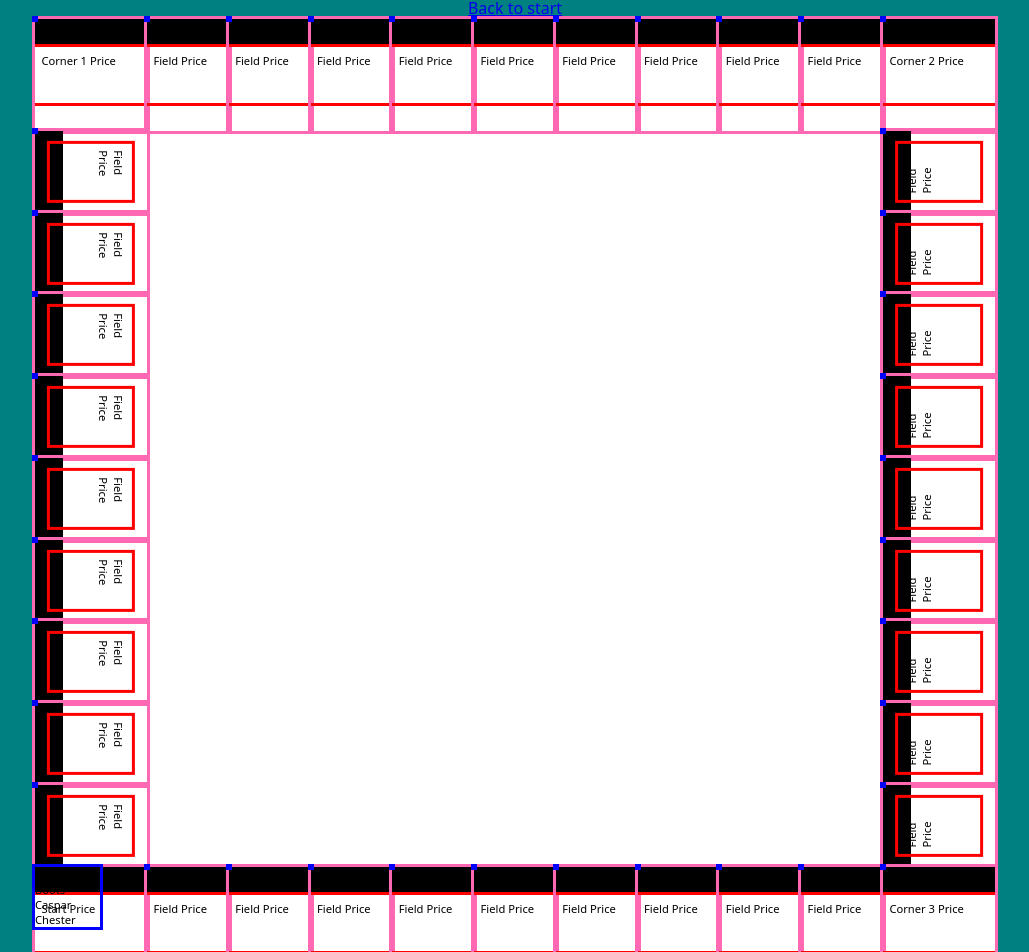
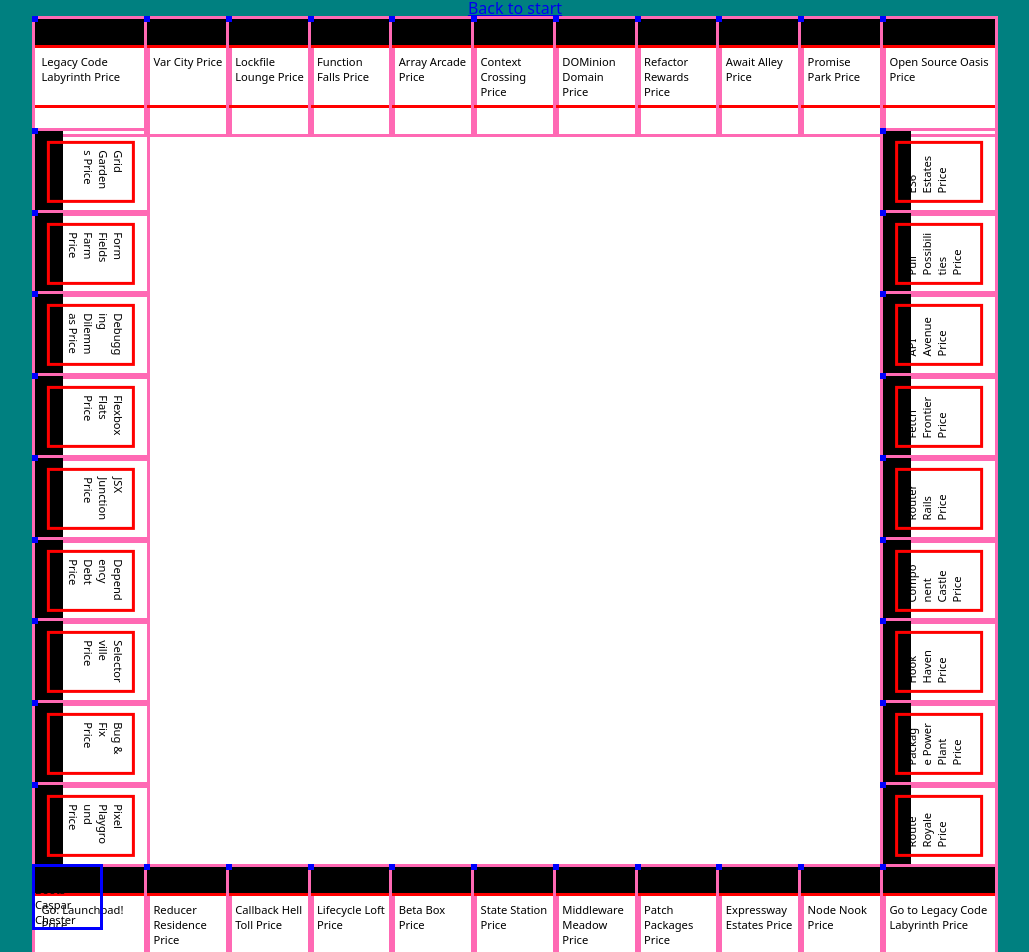
Before and after one commit to mbosselmann/pyropoly, a Next.js app: page /board in a window 1280 px wide. Shown: the part 205-1157 px from the top of the page, without its empty margins (125-1154 px from the left). Built offline with nearby package versions, Linux system fonts and the light colour scheme.

Commit message:
Update data

```diff
--- a/src/db.js
+++ b/src/db.js
@@ -2,69 +2,80 @@ export const fields = [
   [
     {
       id: 1,
-      name: "Corner 1",
+      name: "Legacy Code Labyrinth",
+      type: "jail",
       fieldNumber: 4,
       message: "Challenge Time! Can you apply your current learnings?",
     },
     {
       id: 2,
-      name: "Field",
+      name: "Var City",
+      type: "property",
       fieldNumber: 5,
       message:
         "This one is a tough topic. Try to gain the chance to free yourself from here by rolling the dice.",
     },
     {
       id: 3,
-      name: "Field",
+      name: "Lockfile Lounge",
+      type: "utility",
       fieldNumber: 6,
       message:
         "Yeah! Let's learn more about it to fetch what we can. We gonna fetch them all!",
     },
     {
       id: 4,
-      name: "Field",
+      name: "Function Falls",
+      type: "property",
       fieldNumber: 7,
       message: "If we have no structure we do not find anything in our code.",
     },
     {
       id: 5,
-      name: "Field",
+      name: "Array Arcade",
+      type: "property",
       fieldNumber: 8,
       message: "If we have no structure we do not find anything in our code.",
     },
     {
       id: 6,
-      name: "Field",
+      name: "Context Crossing",
+      type: "railroad",
       fieldNumber: 9,
       message: "If we have no structure we do not find anything in our code.",
     },
     {
       id: 7,
-      name: "Field",
+      name: "DOMinion Domain",
+      type: "property",
       fieldNumber: 10,
       message: "If we have no structure we do not find anything in our code.",
     },
     {
       id: 8,
-      name: "Field",
+      name: "Refactor Rewards",
+      type: "chest",
       fieldNumber: 11,
       message: "If we have no structure we do not find anything in our code.",
     },
     {
       id: 9,
-      name: "Field",
+      name: "Await Alley",
+      type: "property",
       fieldNumber: 12,
       message: "If we have no structure we do not find anything in our code.",
     },
     {
       id: 10,
-      name: "Field",
+      name: "Promise Park",
+      type: "property",
       fieldNumber: 13,
       message: "If we have no structure we do not find anything in our code.",
     },
     {
       id: 11,
-      name: "Corner 2",
+      name: "Open Source Oasis",
+      type: "bonus",
       fieldNumber: 14,
       message:
         "You arrived on the recap field for endlessly repeating the learned topics by coding some recap projects. Try to show that you can apply your knowledge and that you are ready to move forward.",
@@ -73,62 +84,71 @@ export const fields = [
   [
     {
       id: 9,
-      name: "Field",
+      name: "Grid Gardens",
+      type: "property",
       fieldNumber: 9,
       message:
         "We have structure, we have stylings, now we want interaction! Let's go!",
     },
     {
       id: 8,
-      name: "Field",
+      name: "Form Fields Farm",
+      type: "property",
       fieldNumber: 8,
       message:
         "We have structure, we have stylings, now we want interaction! Let's go!",
     },
     {
       id: 7,
-      name: "Field",
+      name: "Debugging Dilemmas",
+      type: "chance",
       fieldNumber: 7,
       message:
         "We have structure, we have stylings, now we want interaction! Let's go!",
     },
     {
       id: 6,
-      name: "Field",
+      name: "Flexbox Flats",
+      type: "property",
       fieldNumber: 6,
       message:
         "We have structure, we have stylings, now we want interaction! Let's go!",
     },
     {
       id: 5,
-      name: "Field",
+      name: "JSX Junction",
+      type: "railroad",
       fieldNumber: 5,
       message:
         "We have structure, we have stylings, now we want interaction! Let's go!",
     },
     {
       id: 4,
-      name: "Field",
+      name: "Dependency Debt",
+      type: "tax",
       fieldNumber: 4,
       message:
         "We have structure, we have stylings, now we want interaction! Let's go!",
     },
     {
       id: 3,
-      name: "Field",
+      name: "Selectorville",
+      type: "property",
       fieldNumber: 3,
       message:
         "We have structure, we have stylings, now we want interaction! Let's go!",
     },
     {
       id: 2,
-      name: "Field",
+      name: "Bug & Fix",
+      type: "chest",
       fieldNumber: 2,
       message: "Styling seems more complicated than it seems.",
     },
     {
       id: 1,
-      name: "Field",
+      name: "Pixel Playground",
+      type: "property",
       fieldNumber: 1,
       message: "Nice start! Let's learn all about semantics.",
     },
@@ -136,56 +156,70 @@ export const fields = [
   [
     {
       id: 1,
-      name: "Field",
+      name: "ES6 Estates",
+      type: "property",
       fieldNumber: 9,
       message: "Challenge accepted! Understand the basics.",
     },
-    { id: 2, name: "Field", fieldNumber: 10, message: "..." },
+    {
+      id: 2,
+      name: "Pull Possibilities",
+      type: "chance",
+      fieldNumber: 10,
+      message: "...",
+    },
     {
       id: 3,
-      name: "Field",
+      name: "API Avenue",
+      type: "property",
+      fieldNumber: 12,
+      message:
+        "Nice to be here and relax. Throw the dice to see if you want to stay here longer.",
+    },
+    {
+      id: 4,
+      name: "Fetch Frontier",
+      type: "property",
+      fieldNumber: 13,
+      message:
+        "Nice to be here and relax. Throw the dice to see if you want to stay here longer.",
+    },
+    {
+      id: 5,
+      name: "Router Rails",
+      type: "railroad",
       fieldNumber: 11,
       message:
         "Nice to be here and relax. Throw the dice to see if you want to stay here longer.",
     },
     {
-      id: 4,
-      name: "Field",
-      fieldNumber: 12,
-      message:
-        "Nice to be here and relax. Throw the dice to see if you want to stay here longer.",
-    },
-    {
-      id: 5,
-      name: "Field",
-      fieldNumber: 13,
-      message:
-        "Nice to be here and relax. Throw the dice to see if you want to stay here longer.",
-    },
-    {
       id: 6,
-      name: "Field",
+      name: "Component Castle",
+      type: "property",
       fieldNumber: 14,
       message:
         "Nice to be here and relax. Throw the dice to see if you want to stay here longer.",
     },
     {
       id: 7,
-      name: "Field",
+      name: "Hook Haven",
+      type: "property",
       fieldNumber: 15,
       message:
         "Nice to be here and relax. Throw the dice to see if you want to stay here longer.",
     },
     {
       id: 8,
-      name: "Field",
+      name: "Package Power Plant",
+      type: "utility",
       fieldNumber: 16,
       message:
         "Nice to be here and relax. Throw the dice to see if you want to stay here longer.",
     },
     {
       id: 9,
-      name: "Field",
+      name: "Route Royale",
+      type: "property",
       fieldNumber: 17,
       message:
         "Nice to be here and relax. Throw the dice to see if you want to stay here longer.",
@@ -194,68 +228,84 @@ export const fields = [
   [
     {
       id: 1,
-      name: "Start",
+      name: "Go: Launchpad!",
+      type: "start",
       fieldNumber: 0,
       message:
         "Welcome to our tour to learn to code! Let's see how the journey will develop.",
     },
     {
       id: 2,
-      name: "Field",
+      name: "Reducer Residence",
+      type: "property",
+
       fieldNumber: 15,
       message:
         "Optional or not. This step also needs to be learned. Let us stay here before we start with our capstone project.",
     },
     {
       id: 3,
-      name: "Field",
+      name: "Callback Hell Toll",
+      type: "tax",
       fieldNumber: 14,
       message: "Next level! Now we have learned the fundamentals of react.",
     },
     {
       id: 4,
-      name: "Field",
+      name: "Lifecycle Loft",
+      type: "property",
       fieldNumber: 13,
       message: "Nice start!",
     },
     {
       id: 5,
-      name: "Field",
+      name: "Beta Box",
+      type: "chance",
       fieldNumber: 14,
       message: "Nice start!",
     },
     {
       id: 6,
-      name: "Field",
+      name: "State Station",
+      type: "railroad",
       fieldNumber: 15,
       message: "Nice start!",
     },
     {
       id: 7,
-      name: "Field",
+      name: "Middleware Meadow",
+      type: "property",
       fieldNumber: 16,
       message: "Nice start!",
     },
     {
       id: 8,
-      name: "Field",
+      name: "Patch Packages",
+      type: "chest",
       fieldNumber: 17,
       message: "Nice start!",
     },
     {
       id: 9,
-      name: "Field",
+      name: "Expressway Estates",
       fieldNumber: 18,
+      type: "property",
       message: "Nice start!",
     },
     {
       id: 10,
-      name: "Field",
+      name: "Node Nook",
       fieldNumber: 19,
+      type: "property",
       message: "Nice start!",
     },
-
-    { id: 11, name: "Corner 3", fieldNumber: 20, message: "Nice start!" },
+    {
+      id: 11,
+      name: "Go to Legacy Code Labyrinth",
+      type: "jail",
+      fieldNumber: 20,
+      message: "Nice start!",
+    },
   ],
 ];
 
```
